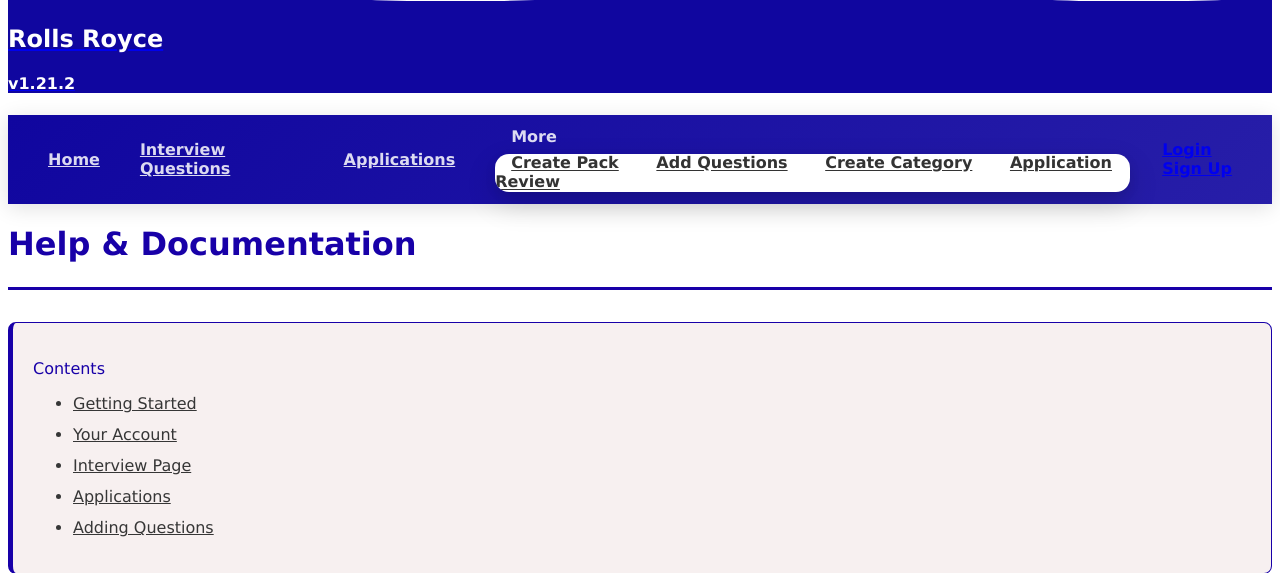
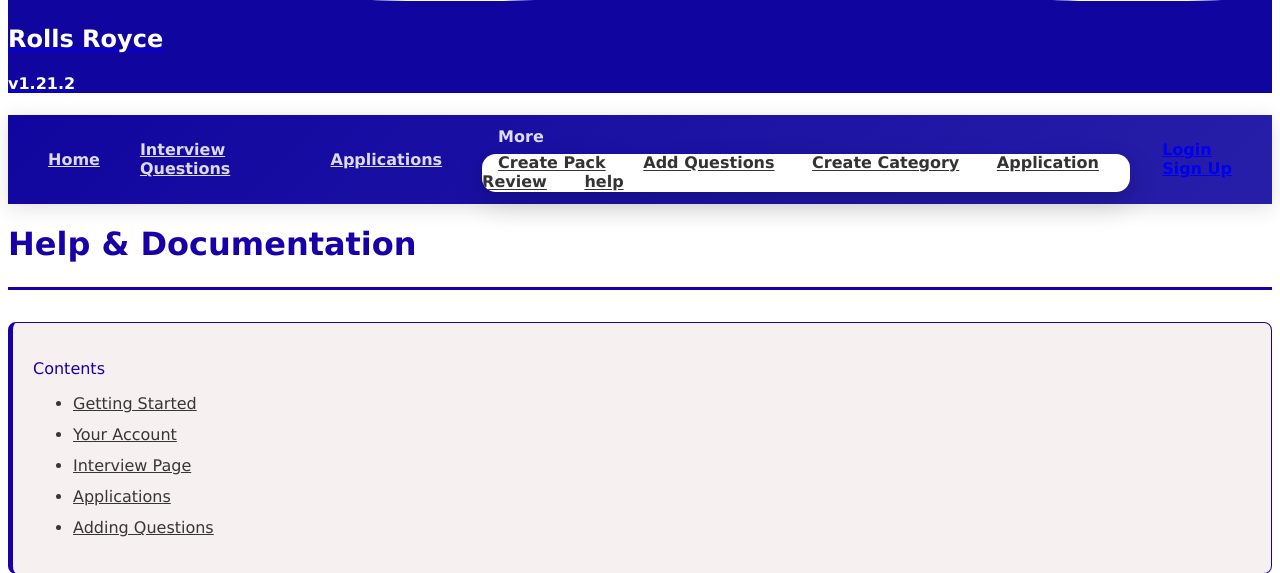
Before and after one commit to RRTLevel/assessment_centre, a Django app: page /help/ in a window 1280 px wide. Shown: the part 1519-2092 px from the top of the page. Run offline with Django 3.2, Linux system fonts and the light colour scheme; parts of the project's set-up code (start-up, migrations or seed data) failed here and were passed over; some libraries are stand-ins or nearby versions.

Commit message:
Adding docs to navbar

```diff
--- a/app/app_src/templates/includes/nav.html
+++ b/app/app_src/templates/includes/nav.html
@@ -31,6 +31,7 @@
                     <a class="navbar-item" href="{% url 'add_questions' %}">Add Questions</a>
                     <a class="navbar-item" href="{% url 'categories' %}">Create Category</a>
                     <a class="navbar-item" href="{% url 'application_review' %}">Application Review</a>
+                    <a class="navbar-item" href="{% url 'help' %}">help</a>
                 </div>
             </div>
 
```
Also changed, not shown: app/app_src/migrations/0016_merge_20260624_1418.py (added).
